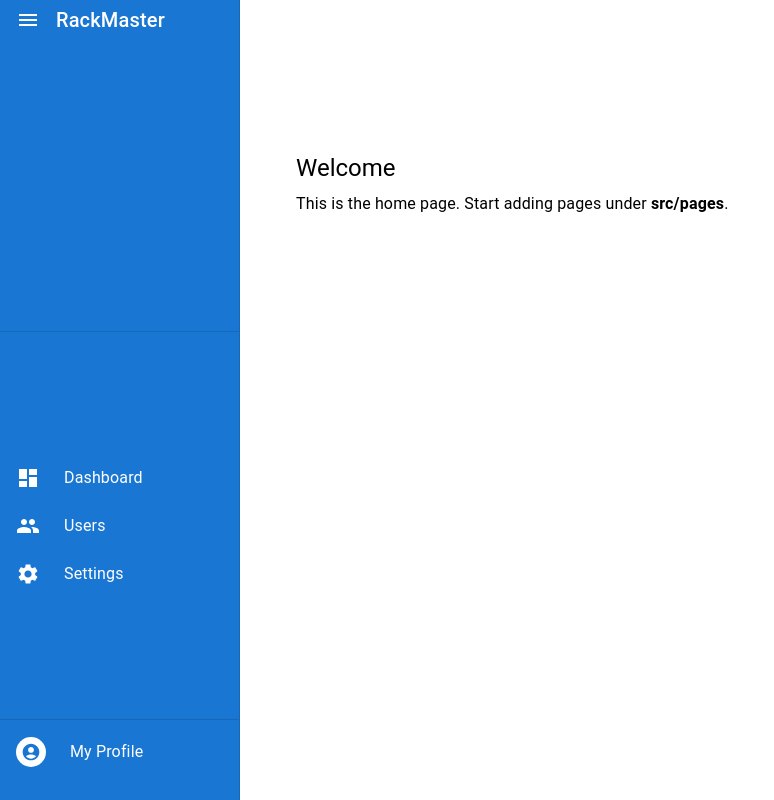
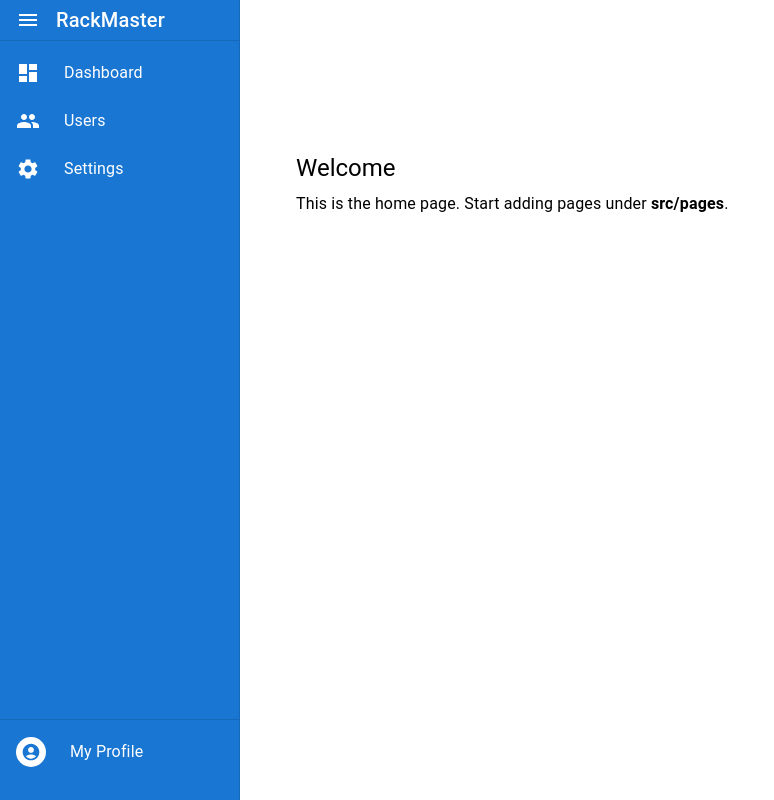
Before and after one commit to Akhil-Kapadia/RackMaster, a React (Vite) app in the folder frontend/: page / in a window 1280 px wide. Shown: the whole page, without its empty margins (0-774 px from the left). Built offline with nearby package versions, Linux system fonts and the light colour scheme.

Commit message:
AI Prompt: Realign side drawer layout

```diff
--- a/frontend/src/pages/dashboardLayout.tsx
+++ b/frontend/src/pages/dashboardLayout.tsx
@@ -29,8 +29,8 @@ export default function DashboardLayout({ open, onDrawerToggle, children }: Prop
             boxSizing: 'border-box',
             overflowX: 'hidden',
             display: 'flex',
-            flexDirection: 'column',
-            justifyContent: 'space-between',
+              flexDirection: 'column',
+              justifyContent: 'flex-start',
             backgroundColor: theme.palette.primary.main,
             color: theme.palette.primary.contrastText,
           },
@@ -44,7 +44,6 @@ export default function DashboardLayout({ open, onDrawerToggle, children }: Prop
             RackMaster
           </Typography>
         </Box>
-        <Toolbar />
         <Divider />
 
         <List>
@@ -58,7 +57,7 @@ export default function DashboardLayout({ open, onDrawerToggle, children }: Prop
           ))}
         </List>
 
-        <Box sx={{ pb: 2 }}>
+        <Box sx={{ pb: 2, mt: 'auto' }}>
           <Divider />
           <List>
             <ListItem disablePadding>
```
